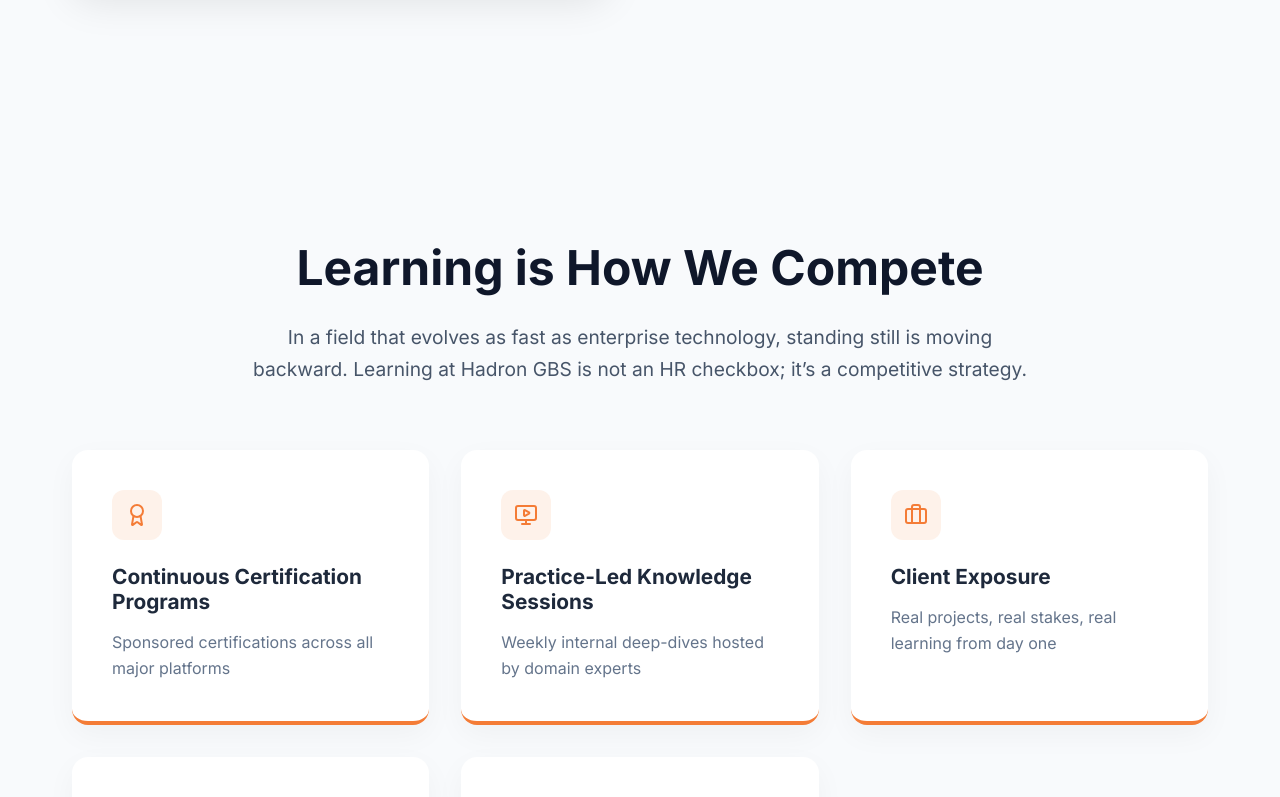
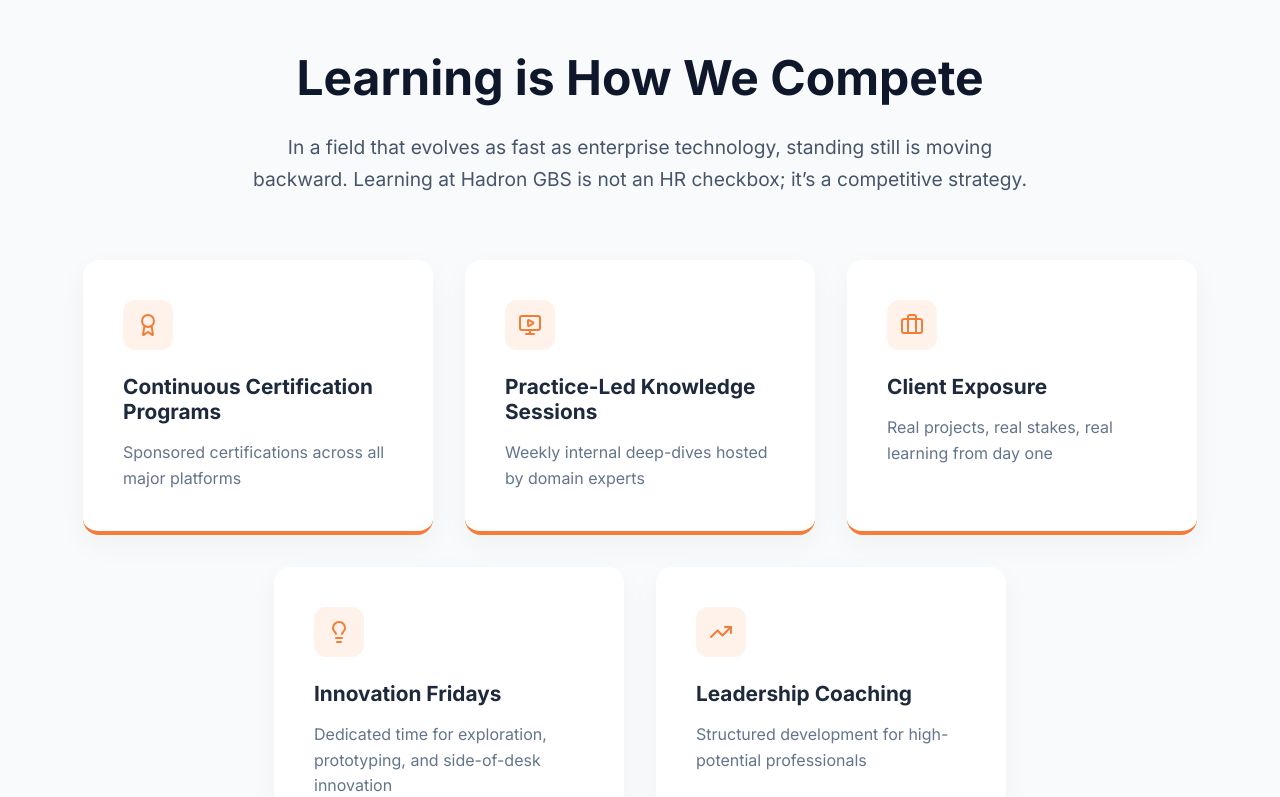
Before and after one commit to Quantum-Labs-Hadron-GBS/main-website, a Next.js app: page /careers in a window 1280 px wide. Shown: the part 2000-2797 px from the top of the page. Built offline with nearby package versions, Linux system fonts and the light colour scheme.

Commit message:
style: center learning cards and remove global cta from careers

```diff
--- a/src/app/careers/Careers.module.css
+++ b/src/app/careers/Careers.module.css
@@ -8,12 +8,12 @@
 /* HERO SECTION */
 .heroSection {
   position: relative;
-  height: 80vh;
-  min-height: 600px;
+  height: 55vh;
+  min-height: 450px;
   display: flex;
   align-items: flex-end;
   justify-content: flex-start;
-  padding-bottom: 6rem;
+  padding-bottom: 2rem;
   overflow: hidden;
 }
 
@@ -153,7 +153,7 @@
   position: relative;
   border-radius: 20px;
   overflow: hidden;
-  box-shadow: 0 20px 40px rgba(0,0,0,0.1);
+  box-shadow: 0 20px 40px rgba(0, 0, 0, 0.1);
 }
 
 .splitImg {
@@ -180,8 +180,9 @@
 }
 
 .learningGrid {
-  display: grid;
-  grid-template-columns: repeat(auto-fit, minmax(300px, 1fr));
+  display: flex;
+  flex-wrap: wrap;
+  justify-content: center;
   gap: 2rem;
 }
 
@@ -192,6 +193,8 @@
   box-shadow: 0 10px 30px rgba(0,0,0,0.04);
   border-bottom: 4px solid #F47C36;
   transition: transform 0.3s ease;
+  flex: 1 1 300px;
+  max-width: 350px;
 }
 
 .learningCard:hover {
@@ -304,7 +307,7 @@
   background: #ffffff;
   padding: 2.5rem;
   border-radius: 16px;
-  box-shadow: 0 15px 35px rgba(0,0,0,0.05);
+  box-shadow: 0 15px 35px rgba(0, 0, 0, 0.05);
   position: relative;
   border-top: 4px solid #38bdf8;
 }
@@ -413,7 +416,7 @@
   background: #ffffff;
   padding: 2rem;
   border-radius: 16px;
-  box-shadow: 0 10px 25px rgba(0,0,0,0.05);
+  box-shadow: 0 10px 25px rgba(0, 0, 0, 0.05);
   transition: transform 0.3s ease;
 }
 
--- a/src/app/careers/page.tsx
+++ b/src/app/careers/page.tsx
@@ -332,8 +332,7 @@ export default function CareersPage() {
         </section>
       </main>
 
-      {/* Global CTA Section */}
-      <CtaSection title="Ready to Transform Your Business?" subtitle="Let's build the future together." />
+
       <Footer />
     </>
   );
```
